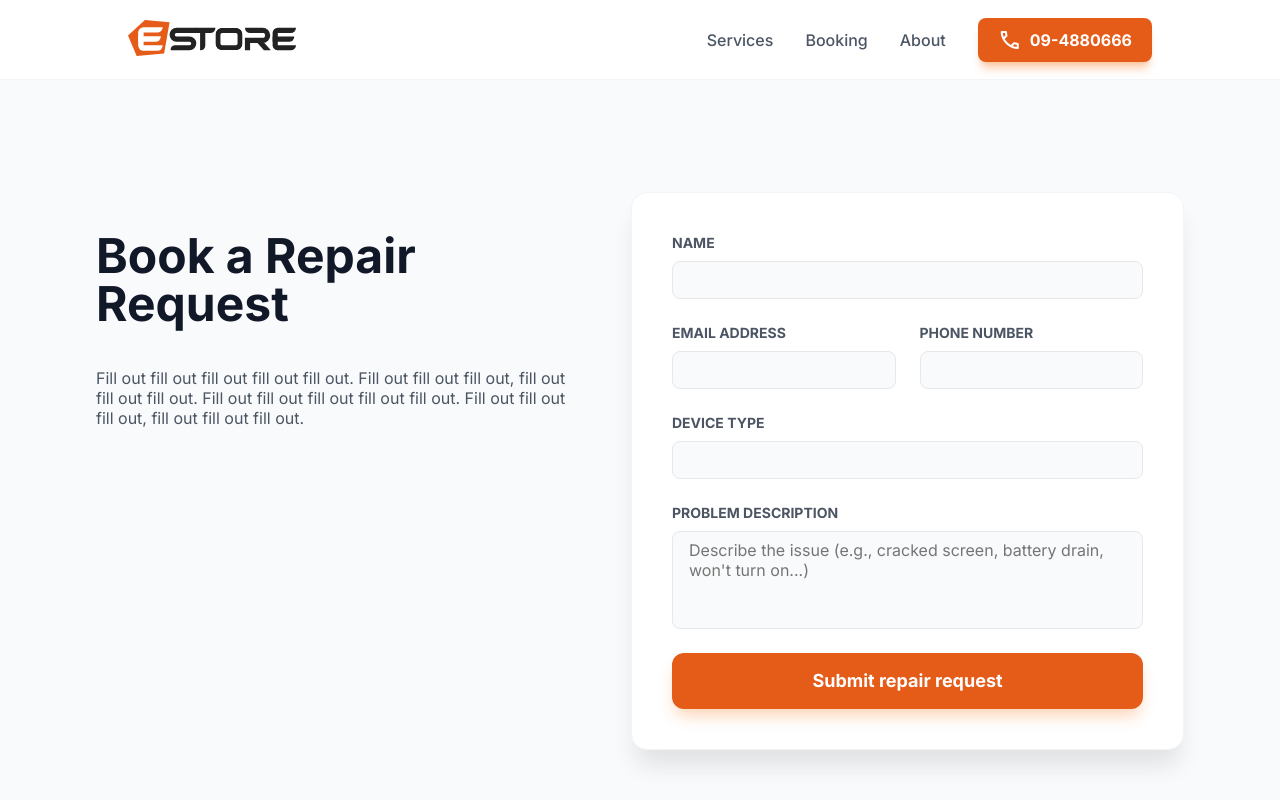
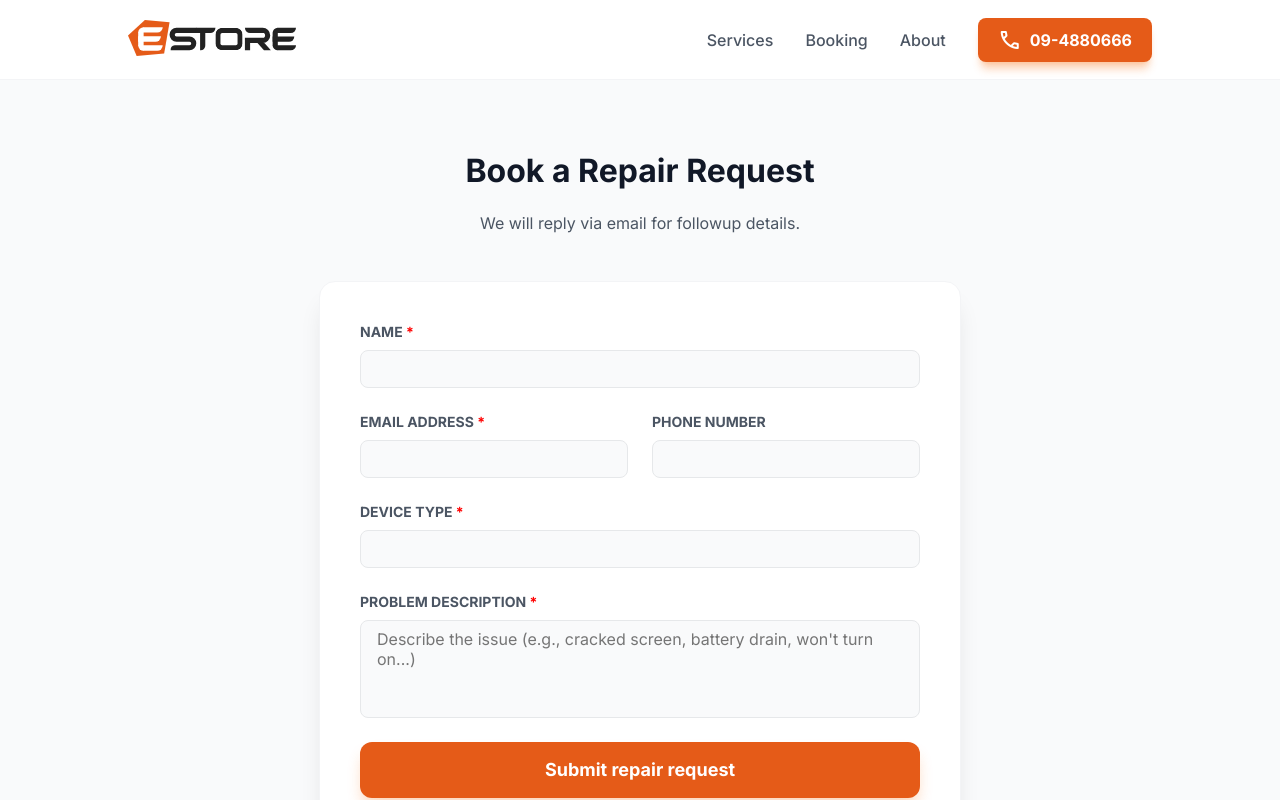
Before and after one commit to togwat/vrepair-website, a React (Vite) app: page /booking in a window 1280 px wide. Shown: the top 800 px of the page. Built offline with nearby package versions, Linux system fonts and the light colour scheme.

Commit message:
Form page finishing touches

```diff
--- a/src/pages/booking/Booking.tsx
+++ b/src/pages/booking/Booking.tsx
@@ -12,7 +12,7 @@ export default function Booking() {
             <section className="main-section">
                 <div className="booking-text">
                     <h1>Book a Repair Request</h1>
-                    <p>Fill out fill out fill out fill out fill out. Fill out fill out fill out, fill out fill out fill out. Fill out fill out fill out fill out fill out. Fill out fill out fill out, fill out fill out fill out.</p>
+                    <p>We will reply via email for followup details.</p>
                 </div>
                 <BookingForm />
             </section>
--- a/src/pages/booking/components/BookingForm.tsx
+++ b/src/pages/booking/components/BookingForm.tsx
@@ -4,25 +4,25 @@ export default function BookingForm() {
     return (
         <form className="booking-form">
             <div className="booking-form-field booking-form-row">
-                <label htmlFor="name">Name</label>
+                <label htmlFor="name" className="required">Name</label>
                 <input className="transition-default" type="text" name="name" id="name" required />
             </div>
             <div className="booking-form-row" id="contact-details">
                 <div className="booking-form-field">
-                    <label htmlFor="email">Email address</label>
+                    <label htmlFor="email" className="required">Email address</label>
                     <input className="transition-default" type="email" name="email" id="email" required />
                 </div>
                 <div className="booking-form-field">
                     <label htmlFor="phone">Phone number</label>
-                    <input className="transition-default" type="tel" name="phone" id="phone" required />
+                    <input className="transition-default" type="tel" name="phone" id="phone" />
                 </div>
             </div>
             <div className="booking-form-field booking-form-row">
-                <label htmlFor="device">Device type</label>
+                <label htmlFor="device" className="required">Device type</label>
                 <input className="transition-default" type="text" name="device" id="device" required />
             </div>
             <div className="booking-form-field booking-form-row">
-                <label htmlFor="problem">Problem description</label>
+                <label htmlFor="problem" className="required">Problem description</label>
                 <textarea className="transition-default" name="problem" id="problem" placeholder="Describe the issue (e.g., cracked screen, battery drain, won't turn on...)" required />
             </div>
             <button className="booking-form-submit transition-default" type="submit">Submit repair request</button>
--- a/src/pages/booking/components/css/Booking.css
+++ b/src/pages/booking/components/css/Booking.css
@@ -1,5 +1,5 @@
 .main-section {
-    padding-top: 12rem;
+    padding-top: 8rem;
     padding-bottom: 8rem;
 
     padding-left: var(--body-padding-default);
@@ -8,15 +8,17 @@
     background-color: var(--colour-grey-50);
 
     display: flex;
-    gap: 4rem;
+    flex-direction: column;
+    align-items: center;
+    gap: 2rem;
 }
 
 .booking-text {
-    width: 50%;
+    text-align: center;
 }
 
 .booking-text h1 {
-    font-size: 3rem;
+    font-size: 2rem;
     line-height: 1;
 }
 
@@ -41,10 +43,6 @@
         align-items: center;
         gap: 2rem;
     }
-
-    .booking-text {
-        width: 100%;
-    }
 }
 
 /* mobile, hide links behind burger */
--- a/src/pages/booking/components/css/BookingForm.css
+++ b/src/pages/booking/components/css/BookingForm.css
@@ -13,7 +13,6 @@
     border-radius: 1rem;
 
     padding: 2.5rem;
-    width: 50%;
 
 }
 
@@ -87,6 +86,11 @@
     background-color: var(--colour-accent-hover);
 }
 
+.required:after {
+    content:" *";
+    color: red;
+  }
+
 /* desktop (default css) */
 
 /* laptop */
@@ -95,12 +99,16 @@
 
 /* tablet */
 @media only screen and (max-width: 1024px) {
-    .booking-form {
-        width: 100%;
-    }
+
 }
 
 /* mobile, hide links behind burger */
 @media only screen and (max-width: 768px) {
+    .booking-form {
+        min-width: 80%;
+    }
 
+    #contact-details.booking-form-row {
+        grid-template-columns: repeat(1, minmax(0, 1fr));
+    }
 }
```
